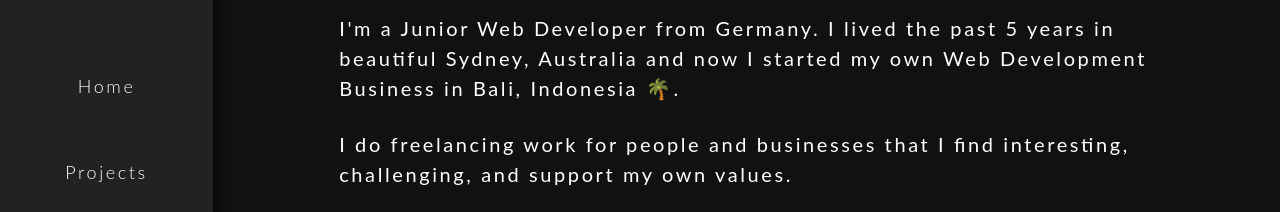
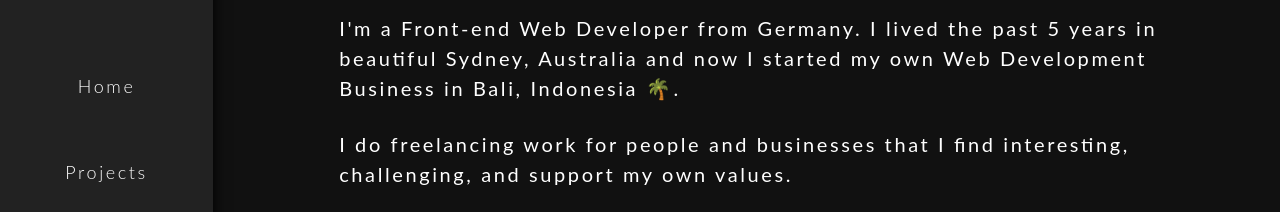
Before and after one commit to drood87/danibernstein.com, a Gatsby site: page /about in a window 1280 px wide. Shown: the part 190-402 px from the top of the page. Built offline with nearby package versions, Linux system fonts and the light colour scheme; Gatsby itself is replaced by a stand-in of ours.

Commit message:
change about me

```diff
--- a/src/pages/about.js
+++ b/src/pages/about.js
@@ -17,7 +17,7 @@ export default class about extends Component {
           <p>Hey there, glad you found me!</p>
           <p>My name is Daniel Bernstein.</p>
           <p>
-            I&apos;m a Junior Web Developer from Germany. I lived the past 5 years in beautiful Sydney, Australia and
+            I&apos;m a Front-end Web Developer from Germany. I lived the past 5 years in beautiful Sydney, Australia and
             now I started my own Web Development Business in Bali, Indonesia
             {' '}
             <span role="img" aria-label="PalmTree">
```
